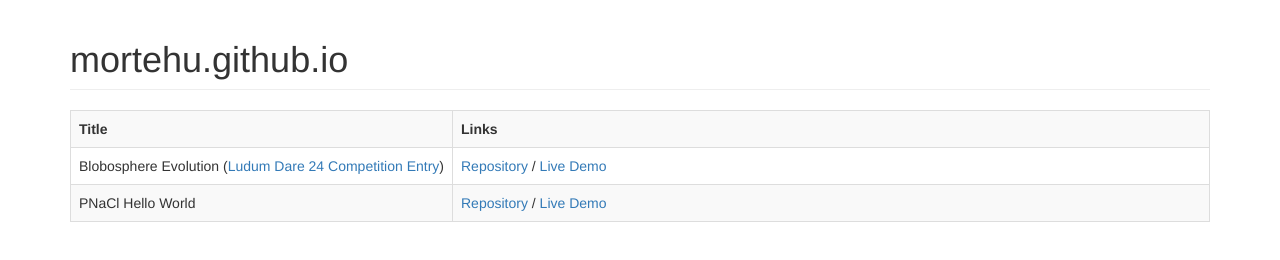
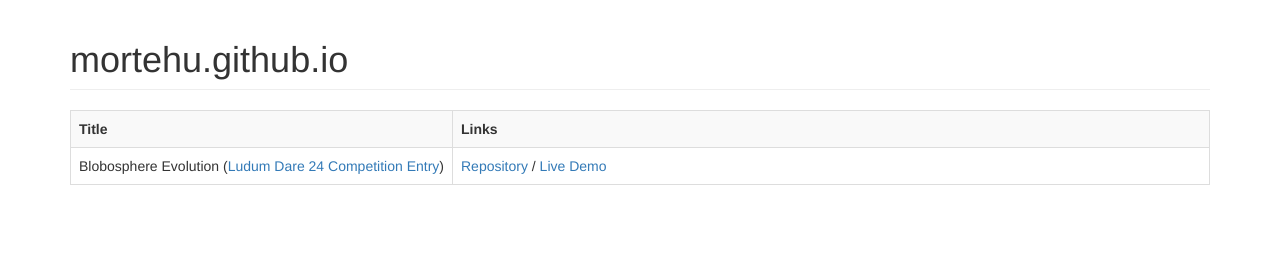
Before and after one commit to mortehu/mortehu.github.io, a plain HTML site: page index.html in a window 1280 px wide. Drawn offline with nearby package versions, Linux system fonts and the light colour scheme.

Commit message:
Remove link to broken project

```diff
--- a/index.html
+++ b/index.html
@@ -12,8 +12,5 @@
     <tr>
       <td>Blobosphere Evolution (<a href=http://ludumdare.com/compo/ludum-dare-24/>Ludum Dare 24 Competition Entry</a>)
       <td><a href=//github.com/mortehu/ludum-dare-24>Repository</a> / <a href=ludum-dare-24/>Live Demo</a>
-    <tr>
-      <td>PNaCl Hello World
-      <td><a href=//github.com/mortehu/pnacl-hello-world>Repository</a> / <a href=pnacl-hello-world/>Live Demo</a>
   </table>
 </div>
```
